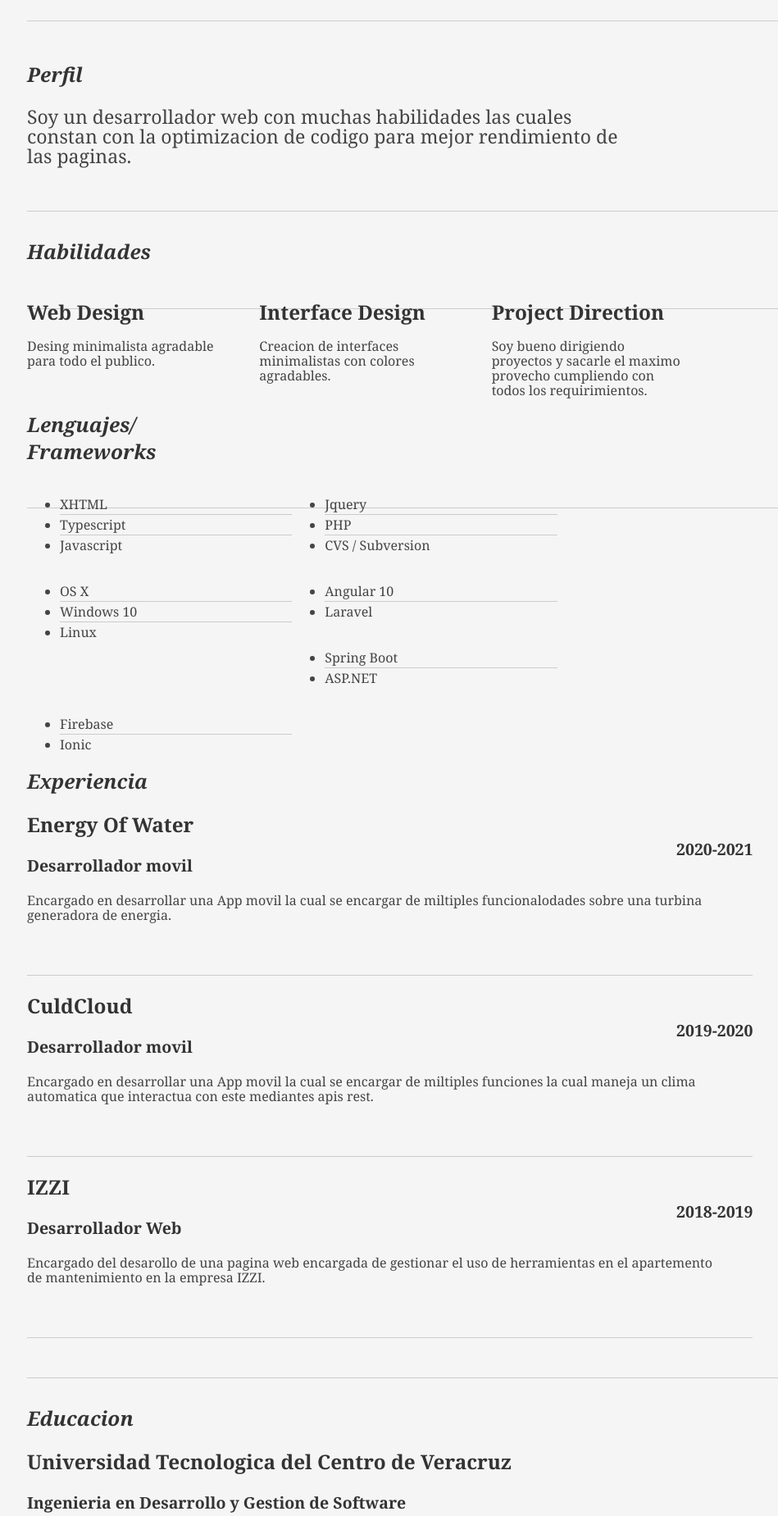
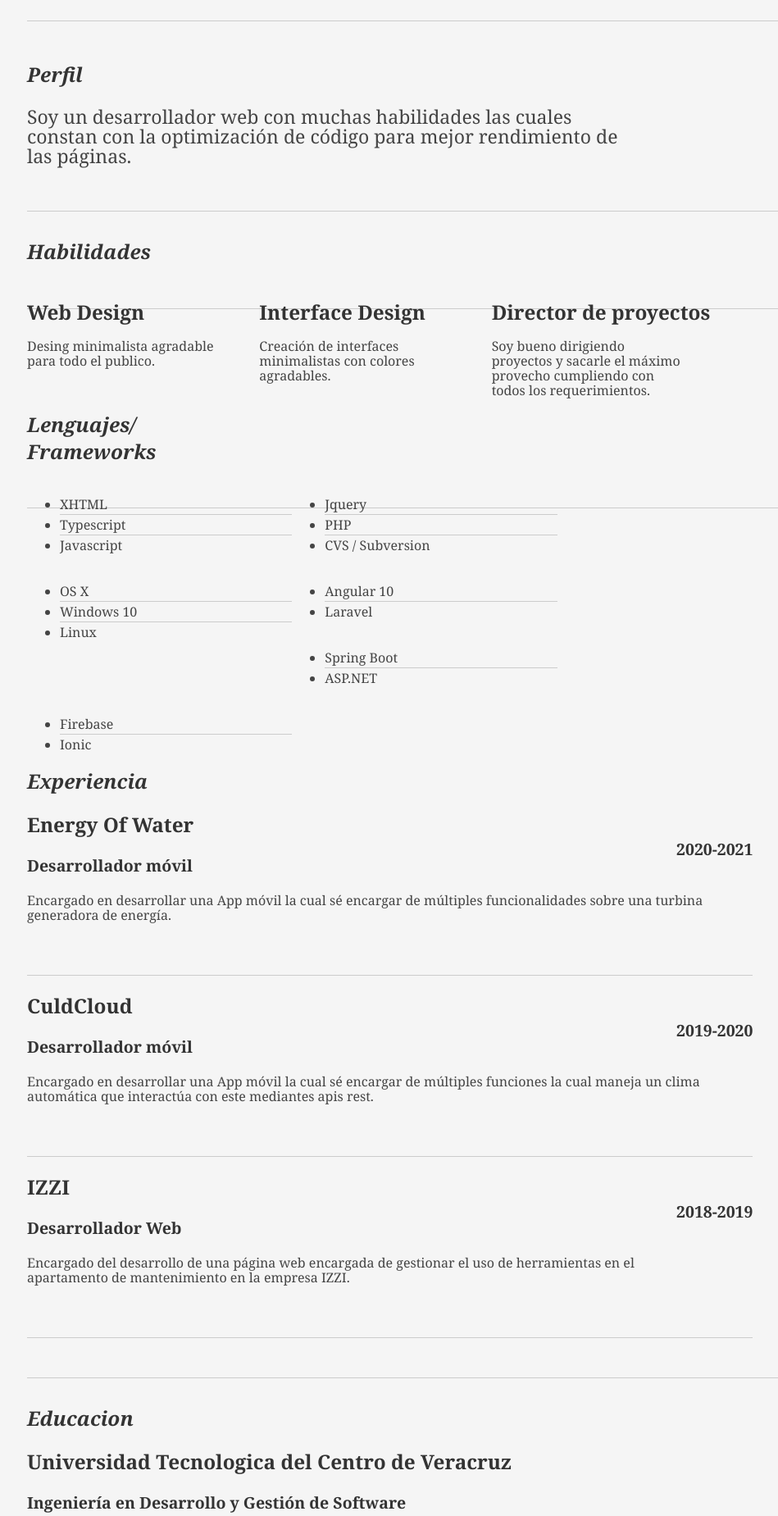
Before and after one commit to DavidCastro15/curriculum_David_Castro, a plain HTML site: page cv.html in a window 1280 px wide. Shown: the part 380-2229 px from the top of the page at 82% size, without its empty margins (55-1004 px from the left). Drawn offline with Linux system fonts and the light colour scheme; a small style sheet from the web is missing.

Commit message:
Correcion de ortografia

```diff
--- a/cv.html
+++ b/cv.html
@@ -44,8 +44,7 @@
 						</div>
 						<div class="yui-u">
 							<p class="enlarge">
-								Soy un desarrollador web con muchas habilidades las cuales constan con la optimizacion de codigo para mejor rendimiento de las paginas.
-							</p>
+                                Soy un desarrollador web con muchas habilidades las cuales constan con la optimización de código para mejor rendimiento de las páginas.							</p>
 						</div>
 					</div>
 
@@ -57,17 +56,17 @@
 
 								<div class="talent">
 									<h2>Web Design</h2>
-									<p>Desing minimalista agradable para todo el publico.	</p>
+									<p>Desing minimalista agradable para todo el publico.</p>
 								</div>
 
 								<div class="talent">
 									<h2>Interface Design</h2>
-									<p>Creacion de interfaces minimalistas con colores agradables.	 </p>
+									<p>Creación de interfaces minimalistas con colores agradables.</p>
 								</div>
 
 								<div class="talent">
-									<h2>Project Direction</h2>
-									<p>Soy bueno dirigiendo proyectos y sacarle el maximo provecho cumpliendo con todos los requirimientos.</p>
+									<h2>Director de proyectos</h2>
+									<p>Soy bueno dirigiendo proyectos y sacarle el máximo provecho cumpliendo con todos los requerimientos.</p>
 								</div>
 						</div>
 					</div>
@@ -123,23 +122,23 @@
 
 							<div class="job">
 								<h2>Energy Of Water</h2>
-								<h3>Desarrollador movil</h3>
+								<h3>Desarrollador móvil </h3>
 								<h4>2020-2021</h4>
-								<p>Encargado en desarrollar una App movil la cual se encargar de miltiples funcionalodades sobre una turbina generadora de energia. </p>
+								<p>Encargado en desarrollar una App móvil la cual sé encargar de múltiples funcionalidades sobre una turbina generadora de energía.</p>
 							</div>
 
 							<div class="job">
 								<h2>CuldCloud</h2>
-								<h3>Desarrollador movil</h3>
+								<h3>Desarrollador móvil</h3>
 								<h4>2019-2020</h4>
-								<p>Encargado en desarrollar una App movil la cual se encargar de miltiples funciones la cual maneja un clima automatica que interactua con este mediantes apis rest. </p>
+								<p>Encargado en desarrollar una App móvil la cual sé encargar de múltiples funciones la cual maneja un clima automática que interactúa con este mediantes apis rest. </p>
 							</div>
 
 							<div class="job">
 								<h2>IZZI</h2>
 								<h3>Desarrollador Web</h3>
 								<h4>2018-2019</h4>
-								<p>Encargado del desarollo de una pagina web encargada de gestionar el uso de herramientas en el apartemento de mantenimiento en la empresa IZZI. </p>
+								<p>Encargado del desarrollo de una página web encargada de gestionar el uso de herramientas en el apartamento de mantenimiento en la empresa IZZI. </p>
 							</div>
 
 						</div>
@@ -152,7 +151,7 @@
 						</div>
 						<div class="yui-u">
 							<h2>Universidad Tecnologica del Centro de Veracruz</h2>
-							<h3>Ingenieria en Desarrollo y Gestion de Software  </h3>
+							<h3>Ingeniería en Desarrollo y Gestión de Software </h3>
 						</div>
 					</div>
 
@@ -162,7 +161,7 @@
 		</div>
 
 		<div id="ft">
-			<p>David Castro &mdash; <a href="mailto:20183L301044@utcv.edu.mx">20183L301044@utcv.edu.mx</a> &mdash; (52) - 271-749-88-12</p>
+			<p>David Castro Trujillo &mdash; <a href="mailto:20183L301044@utcv.edu.mx">20183L301044@utcv.edu.mx</a> &mdash; (52) - 271-749-88-12</p>
 		</div>
 
 	</div>
```
